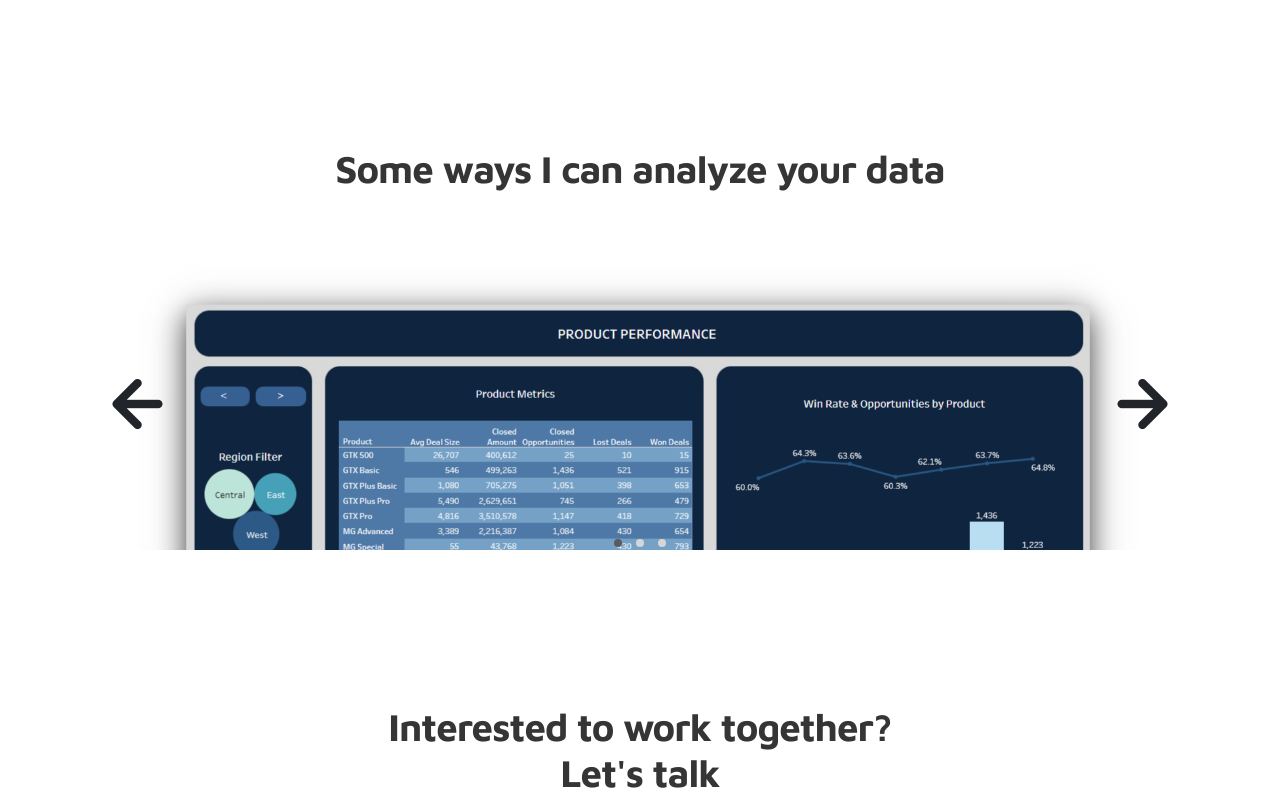
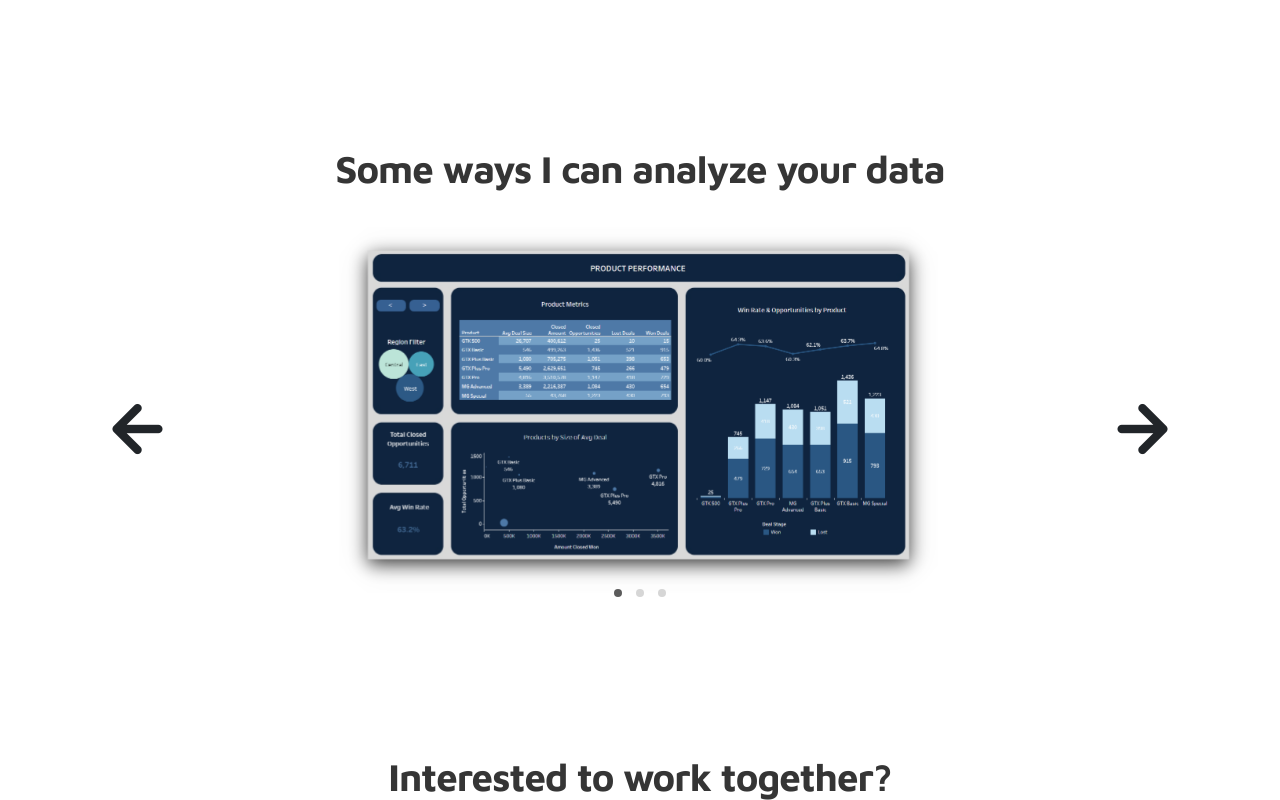
Before and after one commit to migbenav/Portfolio-Page, a plain HTML site: page index.html in a window 1280 px wide. Shown: the part 673-1473 px from the top of the page. Drawn offline with nearby package versions, Linux system fonts and the light colour scheme.

Commit message:
Update tooplate-style.css

```diff
--- a/css/tooplate-style.css
+++ b/css/tooplate-style.css
@@ -572,24 +572,35 @@ b, strong {
   }
 }
 
-/* Custom styles for the projects carousel to handle different image sizes */
+/* Custom styles to force image centering in the Owl Carousel */
+.owl-carousel .item {
+    height: 400px; /* Set a fixed height for all carousel items */
+    display: flex;
+    justify-content: center;
+    align-items: center;
+    padding: 0 40px; /* Add horizontal padding to prevent overlap with arrows */
+}
+
+.owl-carousel .item .project-info {
+    text-align: center;
+    height: 100%; /* Ensure the project-info container fills its parent */
+    width: 100%;
+    display: flex;
+    justify-content: center;
+    align-items: center;
+}
+
 .owl-carousel .item .project-info a {
-  display: flex;
-  justify-content: center;
-  align-items: center;
-  height: 100%; /* Ensures the link element has a defined height */
+    height: 100%; /* Ensure the link fills its parent */
+    display: flex;
+    justify-content: center;
+    align-items: center;
 }
 
 .owl-carousel .item .project-info img {
     max-width: 100%;
     max-height: 100%;
-    object-fit: contain; /* This is the key change: ensures the image fits inside the container without stretching */
+    object-fit: contain; /* Prevents images from stretching */
     display: block;
-    margin: 0 auto;
+    margin: 0;
 }
-
-/* Set a fixed height for each carousel item to ensure vertical alignment */
-.owl-carousel .item {
-  height: 350px; /* Adjust this value as needed to accommodate your tallest images */
-  padding: 20px 0; /* Adds padding to prevent overlap with arrows */
-}
```
